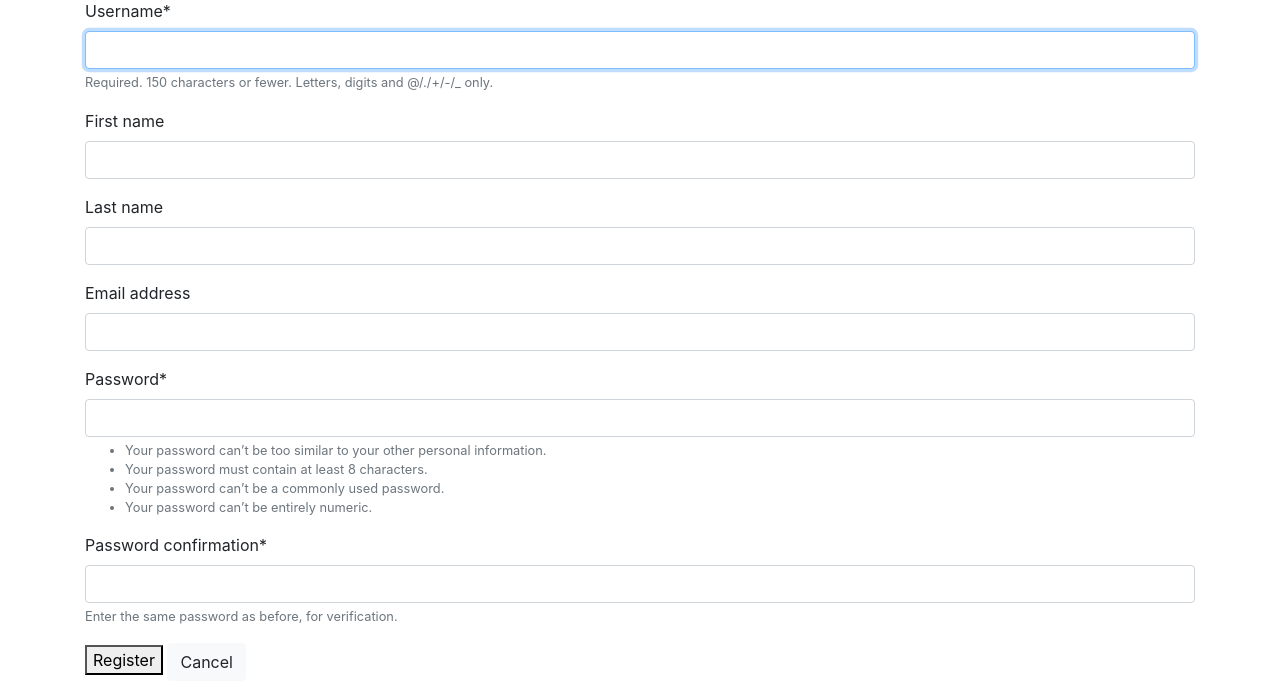
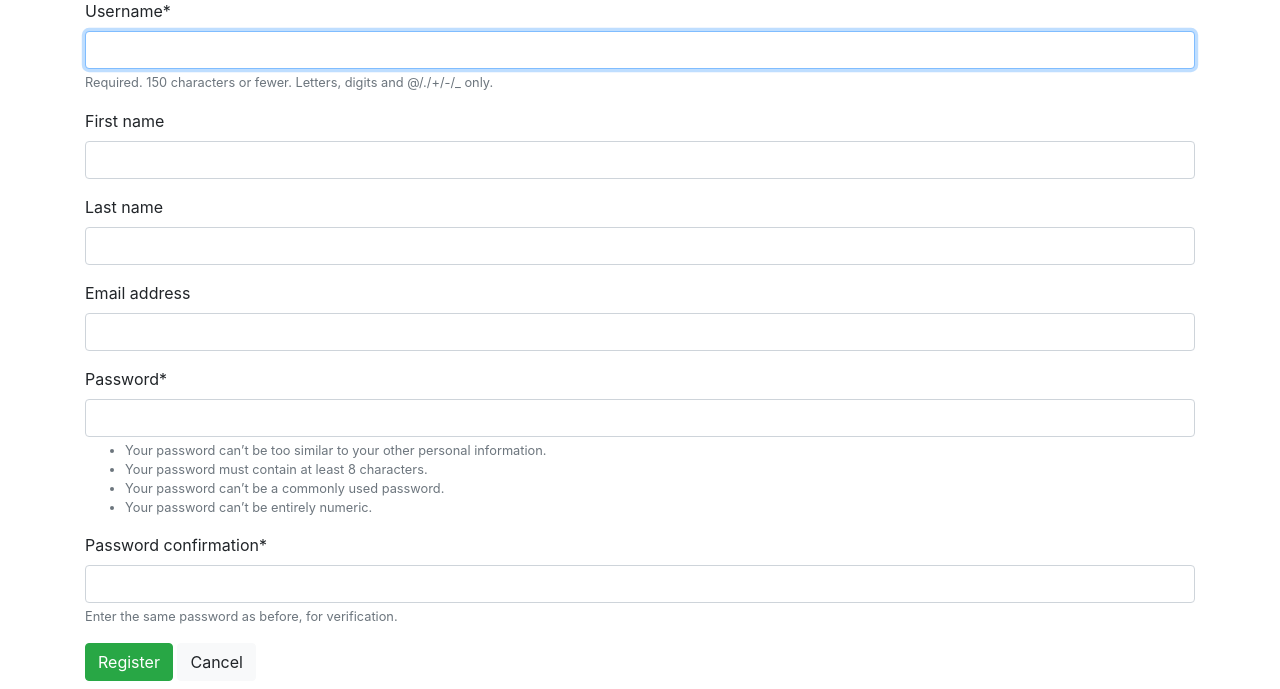
Before and after one commit to annalitvin/lms, a Django app: page /account/register in a window 1280 px wide. Shown: the part 111-800 px from the top of the page. Run offline with Django 3.2, Linux system fonts and the light colour scheme; some libraries are stand-ins or nearby versions.

Commit message:
Changed style register button

```diff
--- a/src/user_account/templates/user_account/registration.html
+++ b/src/user_account/templates/user_account/registration.html
@@ -10,7 +10,7 @@
 
             {{ form|crispy }}
         </div>
-        <button type="submit">Register</button>
+        <button type="submit" class="btn btn-success">Register</button>
         <a href="{% url 'index' %}" class="btn btn-light">Cancel</a>
     </form>
 
```
